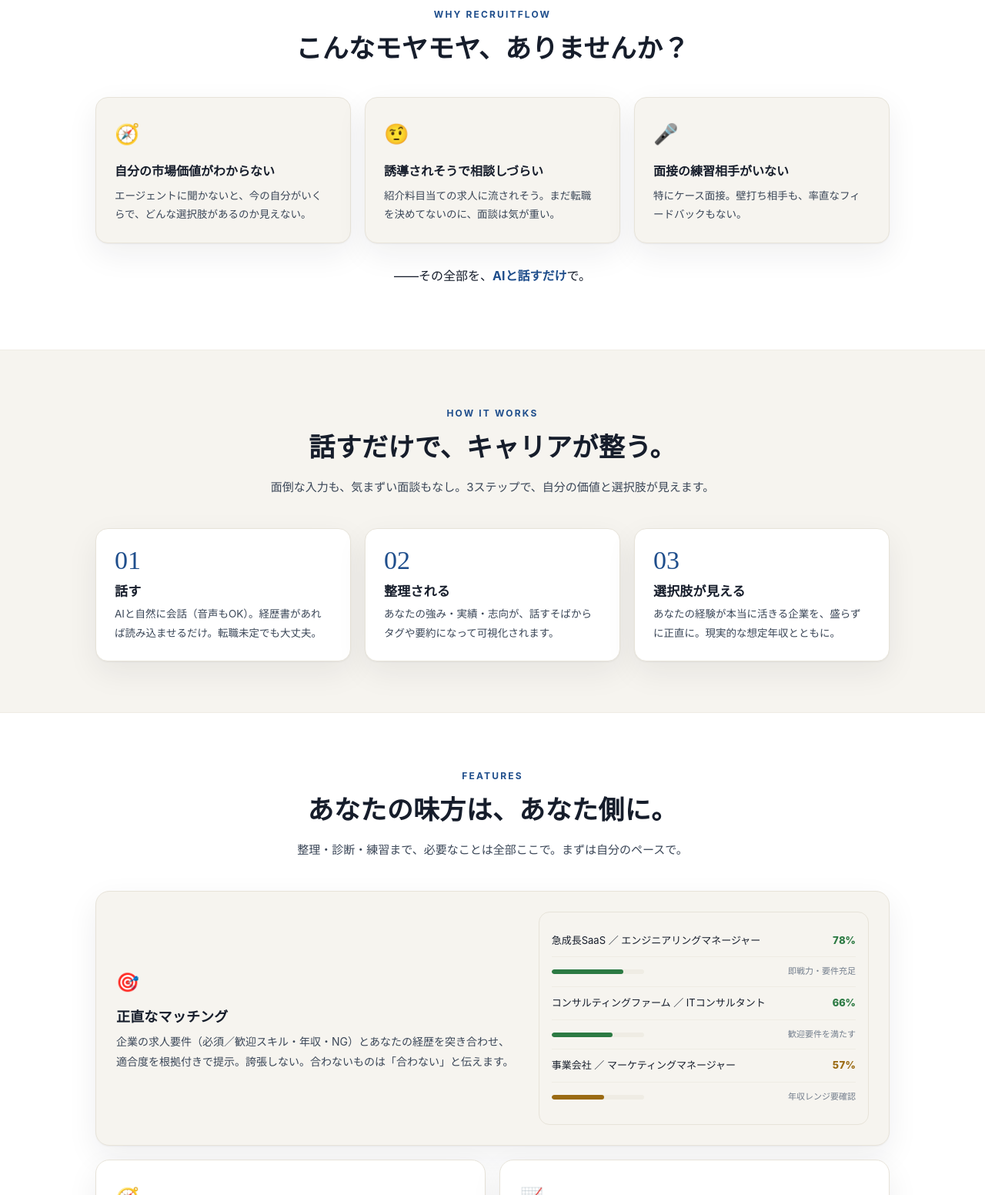
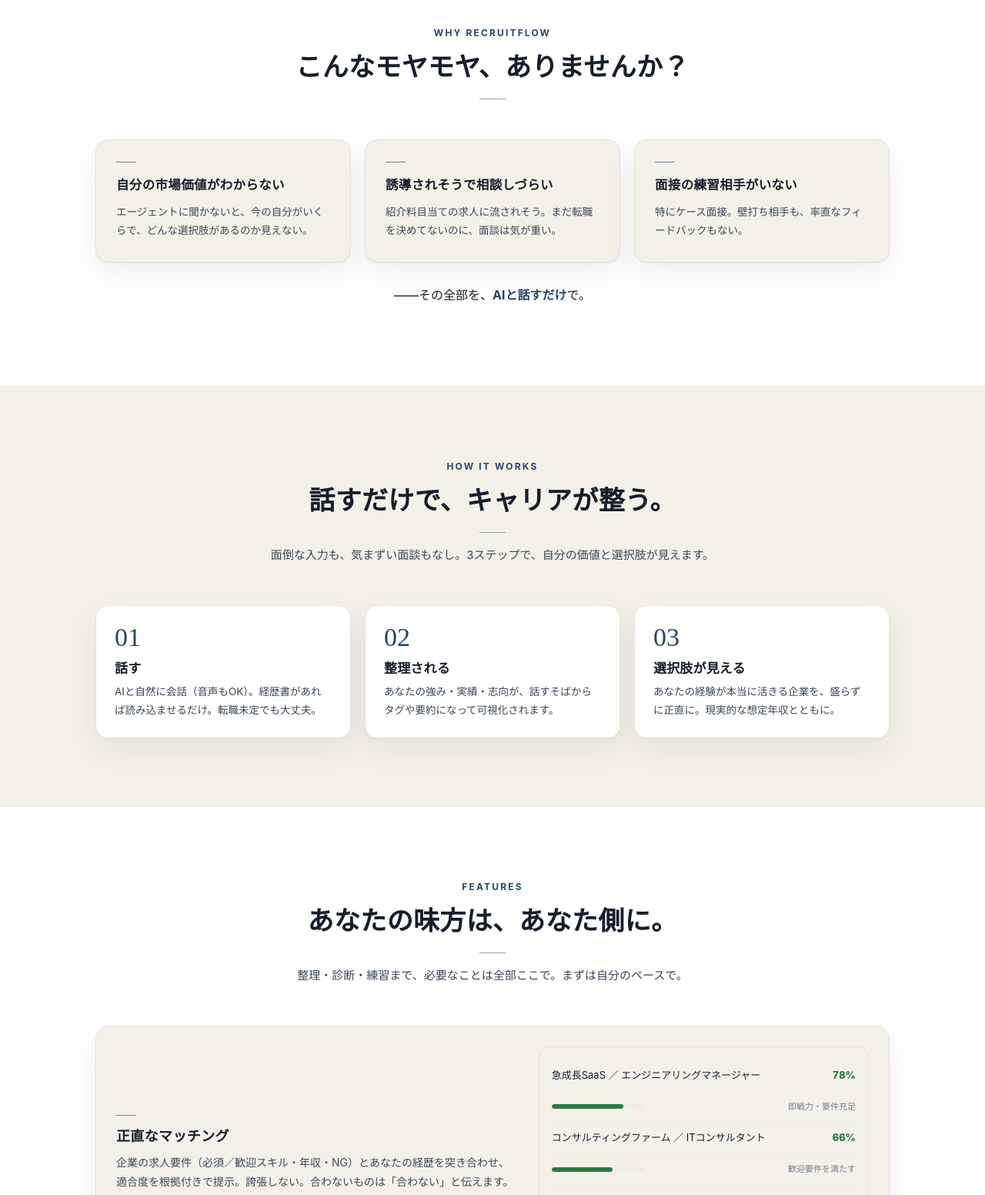
Before and after one commit to nykaz1201-svg/recruitflow-site, a plain HTML site: page index.html in a window 1280 px wide. Shown: the part 1248-2800 px from the top of the page at 77% size. Drawn offline with Linux system fonts and the light colour scheme.

Commit message:
上品なリファイン

```diff
--- a/index.html
+++ b/index.html
@@ -4,13 +4,13 @@
 <meta charset="utf-8">
 <meta name="viewport" content="width=device-width, initial-scale=1, viewport-fit=cover">
 <meta name="description" content="AIと話すだけでキャリアが整理され、正直なマッチング、面接・ケース面接対策、市場情報まで。エージェントに握られない、あなた側のキャリアツール。">
-<meta name="theme-color" content="#1f4e8c">
+<meta name="theme-color" content="#26456a">
 <title>RecruitFlow — 自分のキャリアを、自分の手に。</title>
 <style>
   :root{
     --ink:#161d2b; --ink2:#3a4657; --muted:#727d8c;
-    --paper:#f6f4ef; --surface:#ffffff; --line:#e7e3d9; --line2:#efece4;
-    --blue:#1f4e8c; --blue-soft:#e9eff8; --green:#2c7a43; --green-soft:#e7f3ea;
+    --paper:#f4f1e9; --surface:#ffffff; --line:#e7e3d9; --line2:#efece4;
+    --blue:#26456a; --blue-soft:#eceef3; --green:#2c7a43; --green-soft:#e7f3ea;
     --coral:#d9603a; --coral-soft:#fbeae2; --amber:#9a6a12;
     --shadow:0 1px 2px rgba(22,29,43,.05), 0 14px 40px rgba(22,29,43,.07);
     --serif:"Hiragino Mincho ProN","Yu Mincho","YuMincho",serif;
@@ -21,7 +21,7 @@
       --line:#28303d; --line2:#20262f; --blue:#7aa8e8; --blue-soft:#152439; --green:#6ece8f; --green-soft:#13291d;
       --coral:#e58a67; --coral-soft:#2b1a12; --amber:#d6a55f; --shadow:0 1px 2px rgba(0,0,0,.4),0 16px 44px rgba(0,0,0,.4); }
   }
-  :root[data-theme="light"]{ --ink:#161d2b; --ink2:#3a4657; --muted:#727d8c; --paper:#f6f4ef; --surface:#fff; --line:#e7e3d9; --line2:#efece4; --blue:#1f4e8c; --blue-soft:#e9eff8; --green:#2c7a43; --green-soft:#e7f3ea; --coral:#d9603a; --coral-soft:#fbeae2; --shadow:0 1px 2px rgba(22,29,43,.05),0 14px 40px rgba(22,29,43,.07); }
+  :root[data-theme="light"]{ --ink:#161d2b; --ink2:#3a4657; --muted:#727d8c; --paper:#f4f1e9; --surface:#fff; --line:#e7e3d9; --line2:#efece4; --blue:#26456a; --blue-soft:#eceef3; --green:#2c7a43; --green-soft:#e7f3ea; --coral:#d9603a; --coral-soft:#fbeae2; --shadow:0 1px 2px rgba(22,29,43,.05),0 14px 40px rgba(22,29,43,.07); }
   :root[data-theme="dark"]{ --ink:#eef1f6; --ink2:#c2ccd9; --muted:#8b96a6; --paper:#10141c; --surface:#171d28; --line:#28303d; --line2:#20262f; --blue:#7aa8e8; --blue-soft:#152439; --green:#6ece8f; --green-soft:#13291d; --coral:#e58a67; --coral-soft:#2b1a12; --shadow:0 1px 2px rgba(0,0,0,.4),0 16px 44px rgba(0,0,0,.4); }
 
   *{ box-sizing:border-box; }
@@ -31,9 +31,9 @@
   h1,h2,h3{ line-height:1.3; letter-spacing:.01em; text-wrap:balance; margin:0; }
   .serif{ font-family:var(--serif); font-weight:600; }
   .eyebrow{ font-size:12px; font-weight:700; letter-spacing:.18em; color:var(--blue); text-transform:uppercase; }
-  .btn{ display:inline-flex; align-items:center; gap:8px; font-weight:700; font-size:15px; padding:13px 26px; border-radius:999px; cursor:pointer; border:1px solid transparent; transition:transform .12s ease, box-shadow .12s ease; }
+  .btn{ display:inline-flex; align-items:center; gap:8px; font-weight:600; font-size:15px; letter-spacing:.02em; padding:14px 30px; border-radius:999px; cursor:pointer; border:1px solid transparent; transition:transform .18s ease, box-shadow .18s ease; }
   .btn:hover{ transform:translateY(-1px); }
-  .btn-primary{ background:var(--blue); color:#fff; box-shadow:0 8px 22px rgba(31,78,140,.28); }
+  .btn-primary{ background:var(--blue); color:#fff; box-shadow:0 6px 18px rgba(38,69,106,.22); }
   .btn-ghost{ background:transparent; color:var(--ink); border-color:var(--line); }
   @media(prefers-reduced-motion:reduce){ .btn:hover{ transform:none; } .reveal{ opacity:1 !important; transform:none !important; } }
 
@@ -97,8 +97,9 @@
   .tag{ font-size:11px; font-weight:600; padding:4px 10px; border-radius:999px; background:var(--green-soft); color:var(--green); }
 
   /* Sections */
-  section{ padding:66px 0; }
-  .sec-head{ text-align:center; max-width:640px; margin:0 auto 40px; }
+  section{ padding:88px 0; }
+  .sec-head{ text-align:center; max-width:640px; margin:0 auto 52px; }
+  .sec-head h2::after{ content:""; display:block; width:34px; height:1px; background:var(--blue); opacity:.5; margin:18px auto 0; }
   .sec-head h2{ font-size:clamp(24px,3.6vw,34px); margin:10px 0 12px; }
   .sec-head p{ color:var(--ink2); font-size:15px; }
 
@@ -112,8 +113,9 @@
   .feat{ display:grid; grid-template-columns:1fr 1fr; gap:18px; }
   @media(max-width:760px){ .feat{ grid-template-columns:1fr; } }
   .card{ background:var(--surface); border:1px solid var(--line); border-radius:18px; padding:26px; box-shadow:var(--shadow); }
-  .card .ico{ font-size:24px; }
-  .card h3{ font-size:18px; margin:12px 0 8px; }
+  .card .ico{ display:none; }
+  .card h3{ font-size:18px; margin:0 0 10px; padding-top:16px; position:relative; letter-spacing:.02em; }
+  .card h3::before{ content:""; position:absolute; top:0; left:0; width:26px; height:1.5px; border-radius:2px; background:var(--blue); opacity:.65; }
   .card p{ font-size:14px; color:var(--ink2); margin:0; }
   .card.span2{ grid-column:1 / -1; display:grid; grid-template-columns:1.1fr .9fr; gap:24px; align-items:center; }
   @media(max-width:760px){ .card.span2{ grid-template-columns:1fr; } }
@@ -226,9 +228,10 @@
   .pillx{ font-size:11.5px; font-weight:600; padding:5px 12px; border-radius:999px; background:var(--blue-soft); color:var(--blue); }
 
   /* Pain cards */
-  .pain{ background:var(--paper); border:1px solid var(--line); border-radius:16px; padding:24px; box-shadow:var(--shadow); }
-  .pain .em{ font-size:26px; }
-  .pain b{ display:block; font-size:16px; margin:10px 0 7px; }
+  .pain{ background:var(--paper); border:1px solid var(--line); border-radius:16px; padding:28px 26px; box-shadow:var(--shadow); }
+  .pain .em{ display:none; }
+  .pain b{ display:block; font-size:16.5px; margin:0 0 9px; padding-top:16px; position:relative; letter-spacing:.02em; }
+  .pain b::before{ content:""; position:absolute; top:0; left:0; width:26px; height:1.5px; border-radius:2px; background:var(--blue); opacity:.65; }
   .pain p{ font-size:13.5px; color:var(--ink2); margin:0; line-height:1.75; }
   /* Comparison */
   .cmp-wrap{ overflow-x:auto; border:1px solid var(--line); border-radius:16px; box-shadow:var(--shadow); }
```
